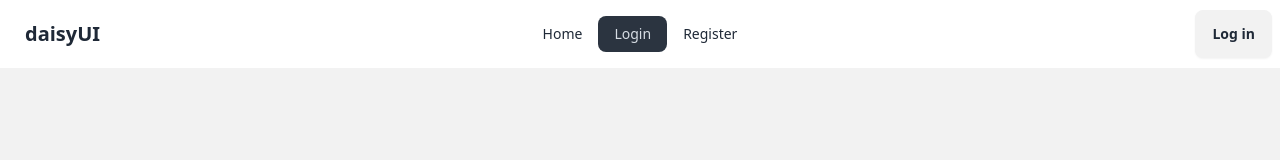
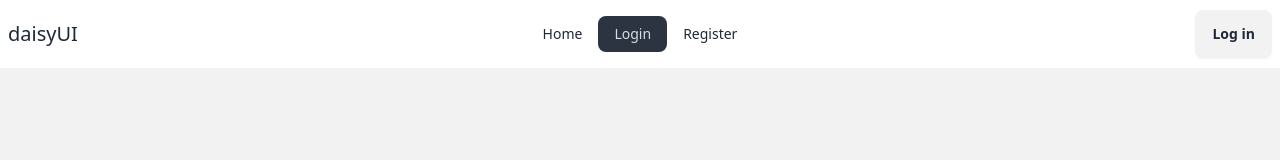
Before and after one commit to jayen123/React-Auth, a React (Vite) app: page /login in a window 1280 px wide. Shown: the top 160 px of the page. Built offline with nearby package versions, Linux system fonts and the light colour scheme; no server answers.

Commit message:
reset form after submitting data

```diff
--- a/src/components/Header/Header.jsx
+++ b/src/components/Header/Header.jsx
@@ -1,14 +1,16 @@
 import { useContext } from "react";
-import { Link, NavLink } from "react-router-dom";
+import { Link, NavLink, useNavigate } from "react-router-dom";
 import { AuthContext } from "../../Providers/AuthProvider";
 
 export default function Header() {
+  const navigate = useNavigate();
   const { user, signOutUser } = useContext(AuthContext);
 
   const handleSignOut = () => {
     signOutUser()
       .then(() => {
         console.log("User signed out");
+        navigate("/login");
       })
       .catch((error) => console.log("ERROR:", error.message));
   };
@@ -24,15 +26,11 @@
       <li>
         <NavLink to="/register">Register</NavLink>
       </li>
-      {
-        user && (
-          <li>
-            <Link to="/order">
-              Order
-            </Link>
-          </li>
-        )
-      }
+      {user && (
+        <li>
+          <Link to="/order">Order</Link>
+        </li>
+      )}
     </>
   );
   return (
@@ -62,7 +60,9 @@
             {links}
           </ul>
         </div>
-        <a className="btn btn-ghost text-xl">daisyUI</a>
+        <Link to="/" className="text-xl">
+          daisyUI
+        </Link>
       </div>
       <div className="navbar-center hidden lg:flex">
         <ul className="menu menu-horizontal px-1">{links}</ul>
--- a/src/components/Login/Login.jsx
+++ b/src/components/Login/Login.jsx
@@ -1,10 +1,10 @@
 import { useContext } from "react";
-import { Link } from "react-router-dom";
+import { Link, useNavigate } from "react-router-dom";
 import { AuthContext } from "../../Providers/AuthProvider";
 
 
 export default function Login() {
-
+  const navigate = useNavigate()
   const { signInUser } = useContext(AuthContext)
 
   const handleLogin = e => {
@@ -15,7 +15,8 @@
     signInUser(email, password)
     .then((user) => {
       console.log("User logged in", user.user);
-
+      e.target.reset();
+      navigate("/")
     })
     .catch((error) => {
       console.error("Error logging in:", error.message);
--- a/src/components/Register/Register.jsx
+++ b/src/components/Register/Register.jsx
@@ -1,8 +1,9 @@
 import { useContext } from "react";
-import { Link } from "react-router-dom";
+import { Link,useNavigate } from "react-router-dom";
 import { AuthContext } from "../../Providers/AuthProvider";
 
 export default function Register() {
+  const navigate = useNavigate();
   const { createUser } = useContext(AuthContext);
   const handleRegister = (e) => {
     e.preventDefault();
@@ -14,6 +15,9 @@
     createUser(email, password)
       .then((user) => {
         console.log("User created successfully:", user.user);
+        e.target.reset();
+        // Redirect to home page
+        navigate("/");
       })
       .catch((error) => {
         console.error("Error creating user:", error.message);
```
